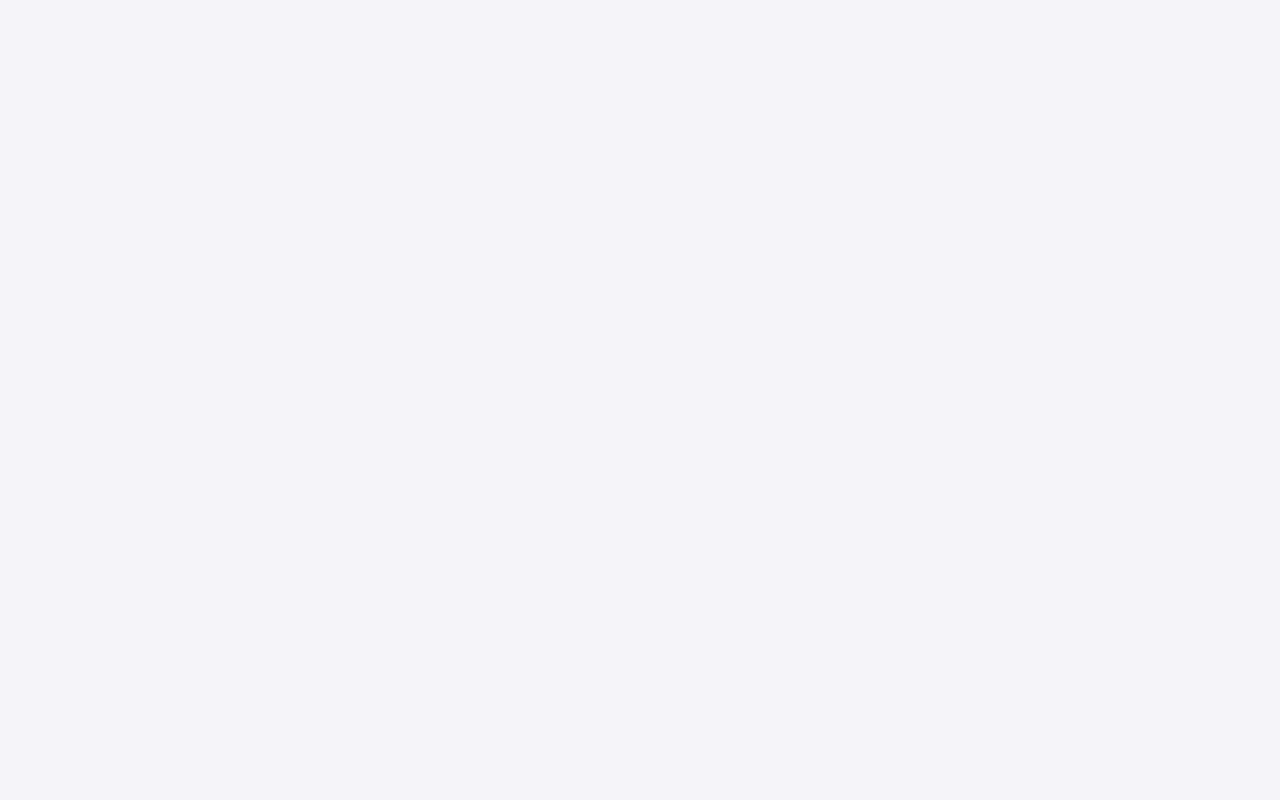
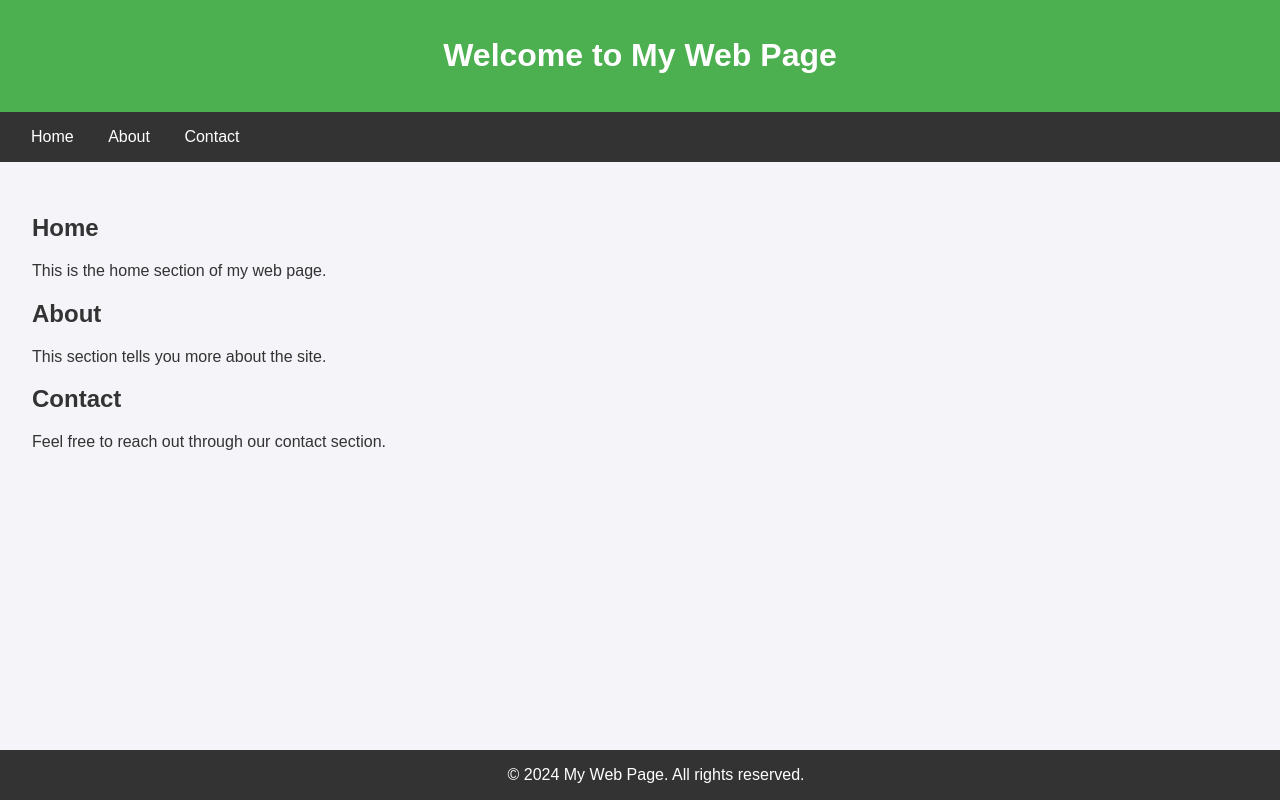
Before and after one commit to NickySitthisak/Nicky_Azure, a plain HTML site: page index.html in a window 1280 px wide. Drawn offline with Linux system fonts and the light colour scheme.

Commit message:
Update index.html

```diff
--- a/index.html
+++ b/index.html
@@ -42,3 +42,36 @@
         }
     </style>
 </head>
+<body>
+
+    <header>
+        <h1>Welcome to My Web Page</h1>
+    </header>
+
+    <nav>
+        <a href="#home">Home</a>
+        <a href="#about">About</a>
+        <a href="#contact">Contact</a>
+    </nav>
+
+    <main>
+        <section id="home">
+            <h2>Home</h2>
+            <p>This is the home section of my web page.</p>
+        </section>
+        <section id="about">
+            <h2>About</h2>
+            <p>This section tells you more about the site.</p>
+        </section>
+        <section id="contact">
+            <h2>Contact</h2>
+            <p>Feel free to reach out through our contact section.</p>
+        </section>
+    </main>
+
+    <footer>
+        &copy; 2024 My Web Page. All rights reserved.
+    </footer>
+
+</body>
+</html>
```
